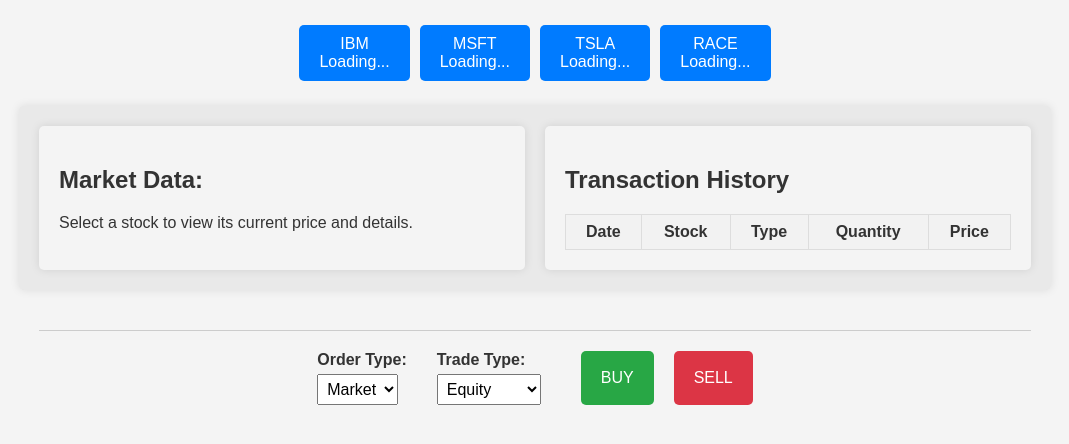
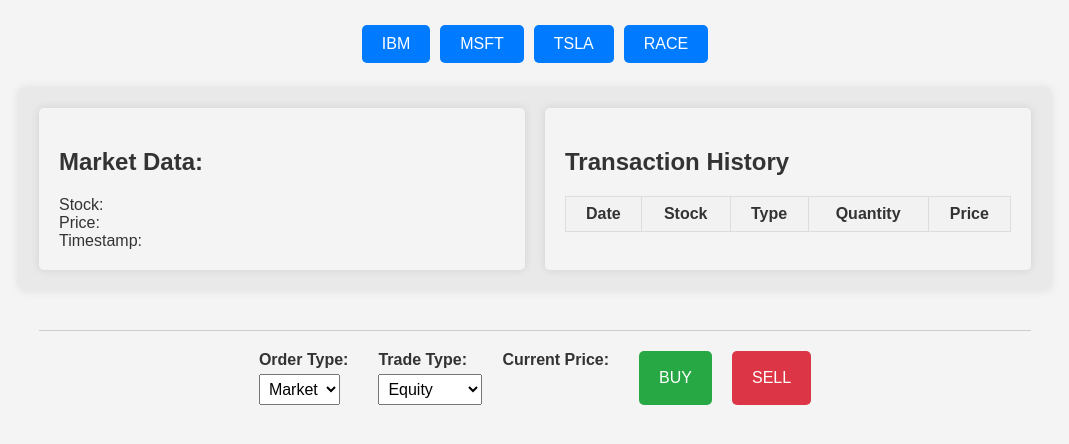
Before and after one commit to poojha-p/TradingPlatformProject, a Flask app: page / in a window 1280 px wide. Shown: the part 57-501 px from the top of the page, without its empty margins (105-1174 px from the left). Run offline with Flask 3, Linux system fonts and the light colour scheme; lists and menus that the app fills with data are empty; parts of the project's set-up code (start-up, migrations or seed data) failed here and were passed over; some libraries are stand-ins or nearby versions.

Commit message:
Make market data on frontend update with socket data

```diff
--- a/app.py
+++ b/app.py
@@ -11,7 +11,7 @@
 import time
 
 app = Flask(__name__)
-app.debug = True
+
 socketio = SocketIO(app)
 configs = Properties()
 
@@ -23,7 +23,7 @@
 migrate = Migrate(app, db)
 
 class StockNameEnum(enum.Enum):
-    ibm =  "ibm"
+    ibm = "ibm"
     msft = "msft"
     tsla = "tsla"
     race = "race"
@@ -67,12 +67,16 @@
     def __repr__(self):
         return f"<Trade {self.stock_name} {self.buy_sell} {self.price} {self.timestamp} >"
 
+
 AVAILABLE_STOCKS = ["ibm", "msft", "tsla", "race"]
 
 # In seconds
 POLLING_INTERVAL = 3
 
 current_stock = "ibm"
+
+# At the start of your file
+current_stock_lock = Lock()
 
 # Load in config file.
 with open('app-config.properties', 'rb') as config_file:
@@ -179,11 +183,12 @@
     socketio.emit('stock-info-update', current_stock)
 
 
-@socketio.on('select-stock')
-def handle_select_stock(data):
-    global current_stock
-    current_stock = data
-    socketio.emit('stock-info-update', current_stock)
+# @socketio.on('select-stock')
+# def handle_select_stock(data):
+#     global current_stock
+#     current_stock = data
+#     socketio.emit('stock-info-update', current_stock)
+#     print(f'SELECTED STOCK {data}! CURRENT STOCK: {current_stock}')
 
 """ @socketio.on('select-stock')
 def handle_select_stock(data):
@@ -235,14 +240,40 @@
 
 
 # Background thread that polls the Echios API (based on the POLLING_INTERVAL) for the selected stock.
+# def background_thread():
+#     while True:
+#         global current_stock
+#         print(f'WOOOOO')
+#         current_stock_data = get_stock_data(current_stock)
+#
+#         print(f'CURRENT STOCK IN BACKGROUND THREAD: {current_stock}')
+#         if 'error' in current_stock_data or current_stock_data.get('symbol').lower() == current_stock:
+#             socketio.emit('stock_update', current_stock_data)
+#
+#         time.sleep(POLLING_INTERVAL)
+
+@socketio.on('select-stock')
+def handle_select_stock(data):
+    global current_stock
+    with current_stock_lock:
+        current_stock = data
+    socketio.emit('stock-info-update', current_stock)
+    print(f'SELECTED STOCK {data}! CURRENT STOCK: {current_stock}')
+
 def background_thread():
+    global current_stock
     while True:
-        current_stock_data = get_stock_data(current_stock)
+        with current_stock_lock:
+            stock_to_fetch = current_stock
+        print(f'Fetching data for {stock_to_fetch}')
+        current_stock_data = get_stock_data(stock_to_fetch)
 
-        if 'error' in current_stock_data or current_stock_data.get('symbol').lower() == current_stock:
+        if 'error' not in current_stock_data:
+            print(f'CURRENT STOCK IN BACKGROUND THREAD: {stock_to_fetch}')
             socketio.emit('stock_update', current_stock_data)
 
         time.sleep(POLLING_INTERVAL)
+
 
 
 if __name__ == '__main__':
--- a/templates/index.html
+++ b/templates/index.html
@@ -1,54 +1,113 @@
 <!DOCTYPE html>
 <html lang="en">
   <head>
-    <meta charset="UTF-8">
-    <meta name="viewport" content="width=device-width, initial-scale=1.0">
+    <meta charset="UTF-8" />
+    <meta name="viewport" content="width=device-width, initial-scale=1.0" />
     <title>Stock Market Dashboard</title>
-    <link rel="stylesheet" href="../static/css/styles.css">
+    <link rel="stylesheet" href="../static/css/styles.css" />
     <script src="https://cdnjs.cloudflare.com/ajax/libs/socket.io/4.5.0/socket.io.js"></script>
     <script type="text/javascript">
-        document.addEventListener('DOMContentLoaded', function() {
-            var socket = io.connect('http://' + document.domain + ':' + location.port);
+      document.addEventListener("DOMContentLoaded", function () {
+        var socket = io.connect(
+          "http://" + document.domain + ":" + location.port
+        );
 
-            socket.on('connect', function() {
-                console.log('Connected to server');
+        var currentStock = 'ibm';
+
+        socket.on("connect", function () {
+          console.log("Connected to server");
+        });
+
+        document.querySelectorAll(".stock-button").forEach((button) => {
+          button.addEventListener("click", function () {
+            // Remove 'bold' class from all buttons
+            document.querySelectorAll(".stock-button").forEach((btn) => {
+              btn.classList.remove("bold");
+              this.classList.add("bold");
+              currentStock = this.id.replace("-button", "").toLowerCase();
+            });
+
+            // Toggle the 'bold' class on the clicked button
+            if (!this.classList.contains("bold")) {
+              this.classList.add("bold");
+            }
+
+            var priceSpan = this.querySelector("span");
+            var currentPriceLabel = document.getElementById(
+              "current-price-label"
+            );
+
+            console.log("CURRENT STOCK ON BUTTONS: " + currentStock)
+            socket.emit('select-stock', currentStock);
+          });
+        });
+
+        socket.on('stock-info-update', function(data) {
+               console.log('Recieved select-stock event');
+               currentStock = data;
+               console.log('Updated stock to: ' + data);
         });
 
         socket.on('stock_update', function(data) {
-                var stockDataContainer = document.getElementById('stock-data');
-                stockDataContainer.innerHTML = '';
+                var stockSymbolValue = document.getElementById('stock-symbol-value');
+                var stockPriceValue = document.getElementById('stock-price-value');
+                var stockTimestampValue = document.getElementById('stock-timestamp-value');
+
+                var currentPriceLabel = document.getElementById("current-price-label");
 
                 if ('error' in data) {
-                    stockDataContainer.textContent = 'Error: ' + data.error;
+                    console.log("YOU RECEIVED AN ERROR");
                 } else {
                     const { symbol, price, time } = data;
-                    stockDataContainer.innerHTML = `
-                        <p><strong>Symbol:</strong> ${symbol}</p>
-                        <p><strong>Price:</strong> ${price}</p>
-                        <p><strong>Time:</strong> ${time}</p>
-                    `;
+                    console.log("CURRENT STOCK ON STOCK UPDATE: " + currentStock)
+                    console.log('Received stock update. \nSymbol: ' + symbol +  ' \nPrice: ' + price + ' \nTime: ' + time);
+
+                    stockSymbolValue.innerText = symbol;
+                    stockPriceValue.innerText = price;
+                    stockTimestampValue.innerText = time;
+
+                    currentPriceLabel.innerText = `Current Price: \$${price}`;
                 }
             });
 
-            socket.on('stock-info-update', function(data) {
-                console.log(data);
-                console.log('Received stock info update');
-                var selectedStock = document.getElementById(data + "-button");
-                selectedStock.innerText = data.toUpperCase();
+        /* POST DATA!!! */
+        document.querySelectorAll(".trade-button").forEach((button) => {
+          button.addEventListener("click", function () {
+            /*const stockSymbol =
+              document.getElementById("hidden-stock-input").value;*/
+            const tradeType = document.getElementById("trade-type").value;
+            const orderType = document.getElementById("order-type").value;
+            const buyOrSell = this.id.replace("-button", "").toUpperCase();
+            const currentPriceLabel = document.getElementById('current-price-label').innerText;
+            const actualPrice = parseFloat(currentPriceLabel.replace('Current Price: $', ''));
+
+            console.log(actualPrice);
+
+            fetch("/" + buyOrSell.toLowerCase() + "-stock", {
+              method: "POST",
+              headers: {
+                "Content-Type": "application/json",
+              },
+              body: JSON.stringify({
+                username: "ADD_USERNAME",
+                symbol: currentStock,
+                price: actualPrice,
+                time: Math.floor(Date.now() / 1000),
+                order: orderType,
+                trade: tradeType,
+              }),
+            })
+              .then((response) => response.json())
+              .then((data) => {
+                console.log("RESPONSE: ", data);
+              })
+              .catch((error) => {
+                console.error(
+                  "Some error happened when executing this trade, " + error
+                );
               });
-
-            document.getElementById('ibm-button').onclick = function() {
-                socket.emit('select-stock', 'ibm');
-            };
-            document.getElementById('msft-button').onclick = function() {
-                socket.emit('select-stock', 'msft');
-            };
-            document.getElementById('tsla-button').onclick = function() {
-                socket.emit('select-stock', 'tsla');
-            };
-            document.getElementById('race-button').onclick = function() {
-                socket.emit('select-stock', 'race');
-            };
+          });
+        });
       });
     </script>
   </head>
@@ -62,23 +121,25 @@
     </header>
     <main>
       <section id="controls">
-            <button id="ibm-button" class="stock-button">IBM<br><span id="ibm-price">
-                Loading...
-            </span></button>
-            <button id="msft-button" class="stock-button">MSFT<br><span id="msft-price">
-                Loading...
-            </span></button>
-            <button id="tsla-button" class="stock-button">TSLA<br><span id="tsla-price">
-                Loading...
-            </span></button>
-            <button id="race-button" class="stock-button">RACE<br><span id="race-price">
-                Loading...
-            </span></button>
+        <button id="ibm-button" class="stock-button">
+          IBM<br />
+        </button>
+        <button id="msft-button" class="stock-button">
+          MSFT<br />
+        </button>
+        <button id="tsla-button" class="stock-button">
+          TSLA<br />
+        </button>
+        <button id="race-button" class="stock-button">
+          RACE<br />
+        </button>
       </section>
       <section id="display">
         <div id="stock-data" class="info-box">
           <h2>Market Data:</h2>
-                <p>Select a stock to view its current price and details.</p>
+          <p id="stock-symbol-label">Stock: <span id="stock-symbol-value"></span></p>
+          <p id="stock-price-label">Price: <span id="stock-price-value"></span></p>
+          <p id="stock-timestamp-label">Timestamp: <span id="stock-timestamp-value"></span></p>
         </div>
         <div id="transaction-history" class="info-box">
           <h2>Transaction History</h2>
@@ -115,6 +176,7 @@
             <option value="bond">Bond</option>
           </select>
         </div>
+        <label id="current-price-label">Current Price: </label>
         <button id="buy-button" class="trade-button">BUY</button>
         <button id="sell-button" class="trade-button">SELL</button>
       </section>
```
Lines whose indentation alone changed are shown as unchanged.
